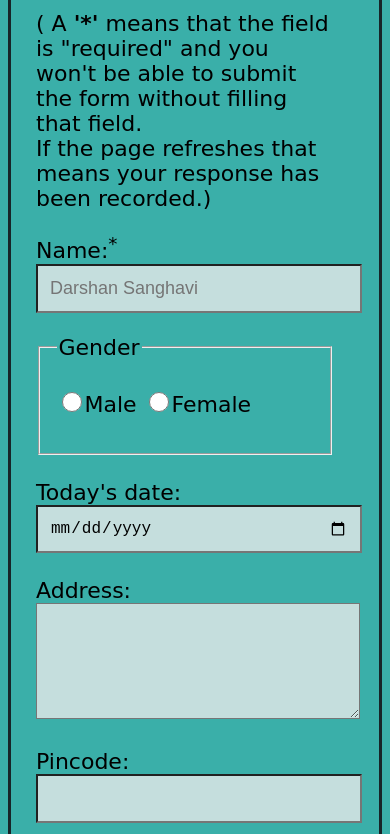
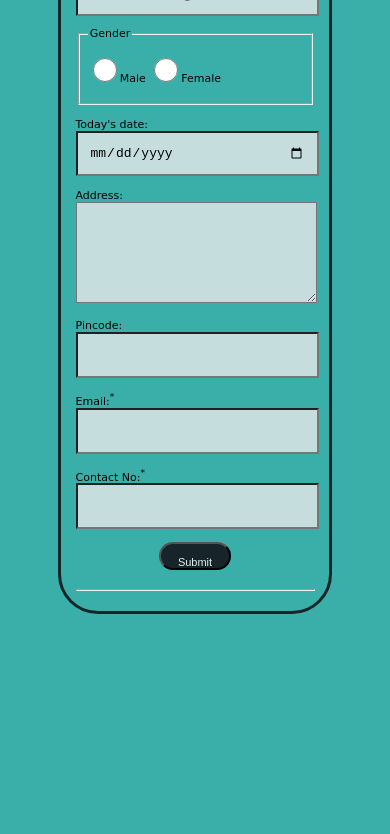
Before and after one commit to darshansanghavi633/Contact_me_form, a plain HTML site: page index.html in a window 390 px wide. Shown: the part 296-1130 px from the top of the page. After the commit the page ends 968 px from the top, so only its background shows below. Drawn offline with Linux system fonts and the light colour scheme.

Commit message:
adding response message and fixing css

```diff
--- a/contactme.html
+++ b/index.html
@@ -8,14 +8,18 @@
     <script defer src="javascript.js"></script>
 </head>
 <style>
+    #error{
+        color:red;
+    }
+    html{
+        padding: 50px;
+    }
     body{
         background-color: #3aafa9;
         border: 3px solid #172528;
-        padding: 10px;
         font-family: cursive;
-        padding:  25px 25px;
-        padding-right: 45px;
         border-radius: 40px;
+        padding: 5%;
     }
     .navbar{
         position: sticky;
@@ -43,12 +47,8 @@
     .heading{
         text-align: center;
     }
-    input[type="name"],
-    input[type="text"],
-    input[type="number"],
-    input[type="password"],
-    input[type="email"],
-    input[type="date"],
+
+    input,
     textarea{
     width: 100%;
     font-size: large;
@@ -78,17 +78,38 @@
         box-shadow: 0 12px 16px 0 rgba(0,0,0,0.24), 0 17px 50px 0 rgba(0,0,0,0.19);
         color: lime;
     }
+    @media screen and (max-width: 650px) {
+        input,textarea{
+            font-size: medium;
+            width: 90%;
+        }
+        .backtohome{
+            font-size: 100%;
+        }
+        .form{
+            font-size: 11px;
+        }
+        html{
+            padding: none;
+        }
+        body{
+            padding: none;
+        }
+        input[type="submit"]{
+            font-size: 11px;
+            width: 30%;
+            align-content: center;        }
+    }
 </style>
 
 <body>
     <div class="navbar">
         <a href="G:\HTML PROGRAM\portfolio\portfolio.html" target="_blank" class="backtohome">Home</a>
     </div>
-    <form action="" class="form"  id='form'>
+    <form action="" class="form"  id='form' onsubmit="myFunction()">
         <h1 class="heading">Contact Me</h1>
         <h2>Contact Information</h2>
-        <p>( A <b>'*'</b> means that the field is "required" and you won't be able to submit the form without filling that field.<br>
-            If the page refreshes that means your response has been recorded.)
+        <p>( A <b>'*'</b> means that the field is "required" and you won't be able to submit the form without filling that field.)<br>
         </p>
         <p>Name:<sup>*</sup> <input type="text" name="name" class="name" id="username" placeholder="Darshan Sanghavi" ></p>
         <fieldset>
@@ -111,13 +132,12 @@
         Email:<sup>*</sup> <input type="email" name="email" id="email" >
         <br>
         <br>
-        Password:<sup>*</sup> <input type="password" name="password" id="password"  placeholder="minimun 8 characters">
-        <br>
-        <br>
         Contact No:<sup>*</sup> <input type="number" name="contact" id="contact" >
         <br>
         <br>
-        <div id="error"></div>
+        <strong>
+            <div id="error"></div>
+        </strong>
         <div class="button">
             <input type="submit" value="Submit">
         </div>
--- a/javascript.js
+++ b/javascript.js
@@ -11,12 +11,6 @@ form.addEventListener('submit', (e) => {
     if (contact.value.length != 10) {
         messages.push('Conatct number should be of 10 digits\n')
     }
-    if (password.value.length <= 8) {
-        messages.push('Password must be longer than 8 characters & shorter than 20 characters\n')
-    }
-    if (password.value.length >= 20) {
-        messages.push('Password must be longer than 8 characters & shorter than 20 characters\n')
-    }
     if ( email.value ==='' || email.value == null ) {
         messages.push('Please fill out email\n')
     }
@@ -24,4 +18,7 @@ form.addEventListener('submit', (e) => {
         e.preventDefault()
         errorElement.innerText = messages.join('')
     }
+    else{
+        alert("Your respnse is recorded!")
+    }
 })
```
